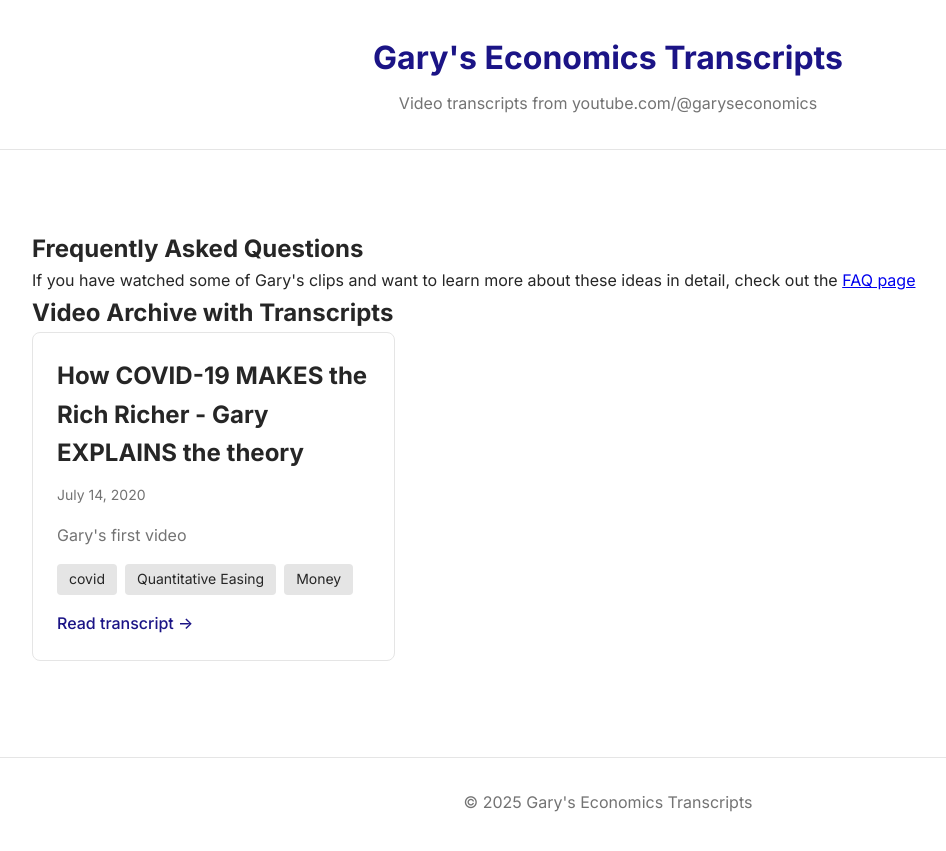
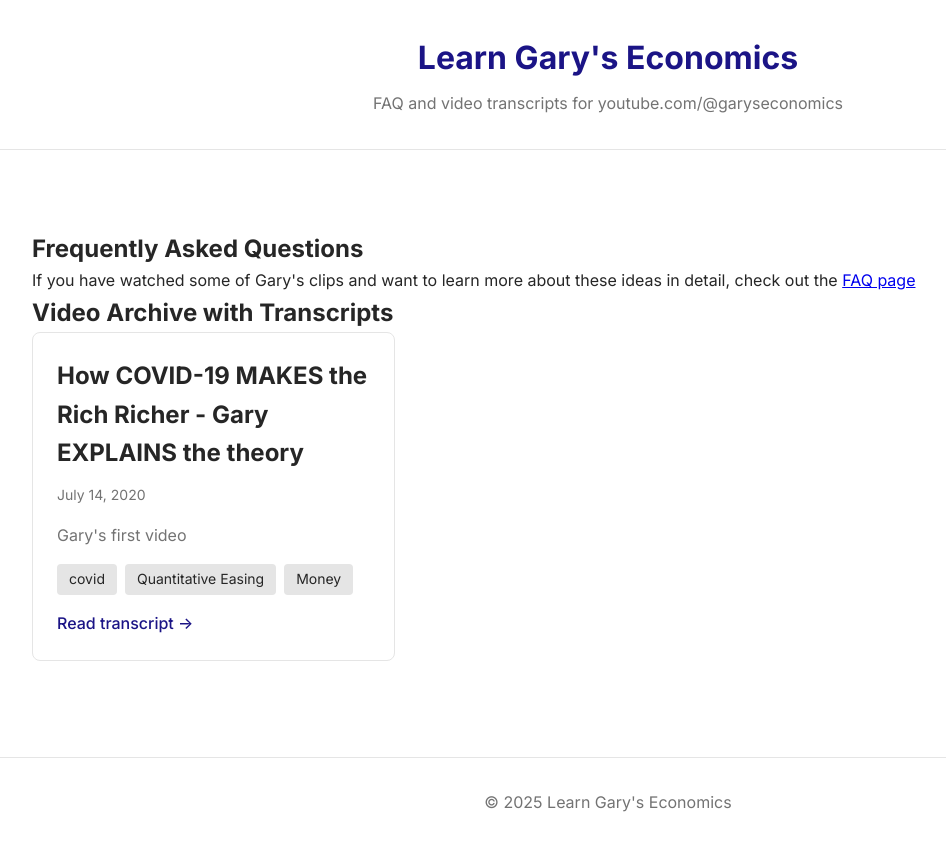
Before and after one commit to garyseconomics/transcripts, a Jekyll site: the page built from index.html, in a window 1280 px wide. Shown: the top 851 px of the page, without its empty margins (32-978 px from the left). Built offline with Jekyll 4.4.1, drawn with Linux system fonts in a browser that asks for light colours.

Commit message:
config site name adjusted

```diff
--- a/_config.yml
+++ b/_config.yml
@@ -1,5 +1,5 @@
-title: Gary's Economics Transcripts
-description: Video transcripts from youtube.com/@garyseconomics
+title: Learn Gary's Economics
+description: FAQ and video transcripts for youtube.com/@garyseconomics
 url: ""
 baseurl: "/learn.garyseconomics.org"
 
```
